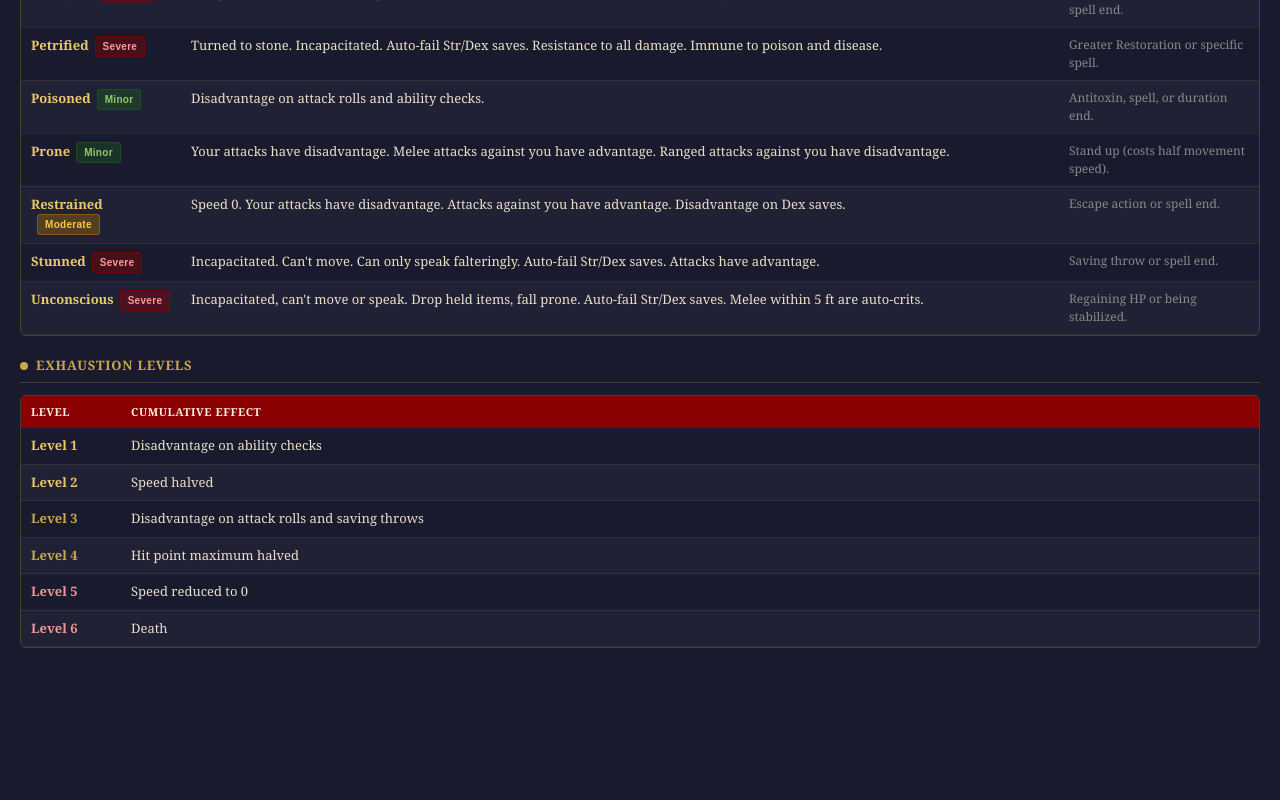
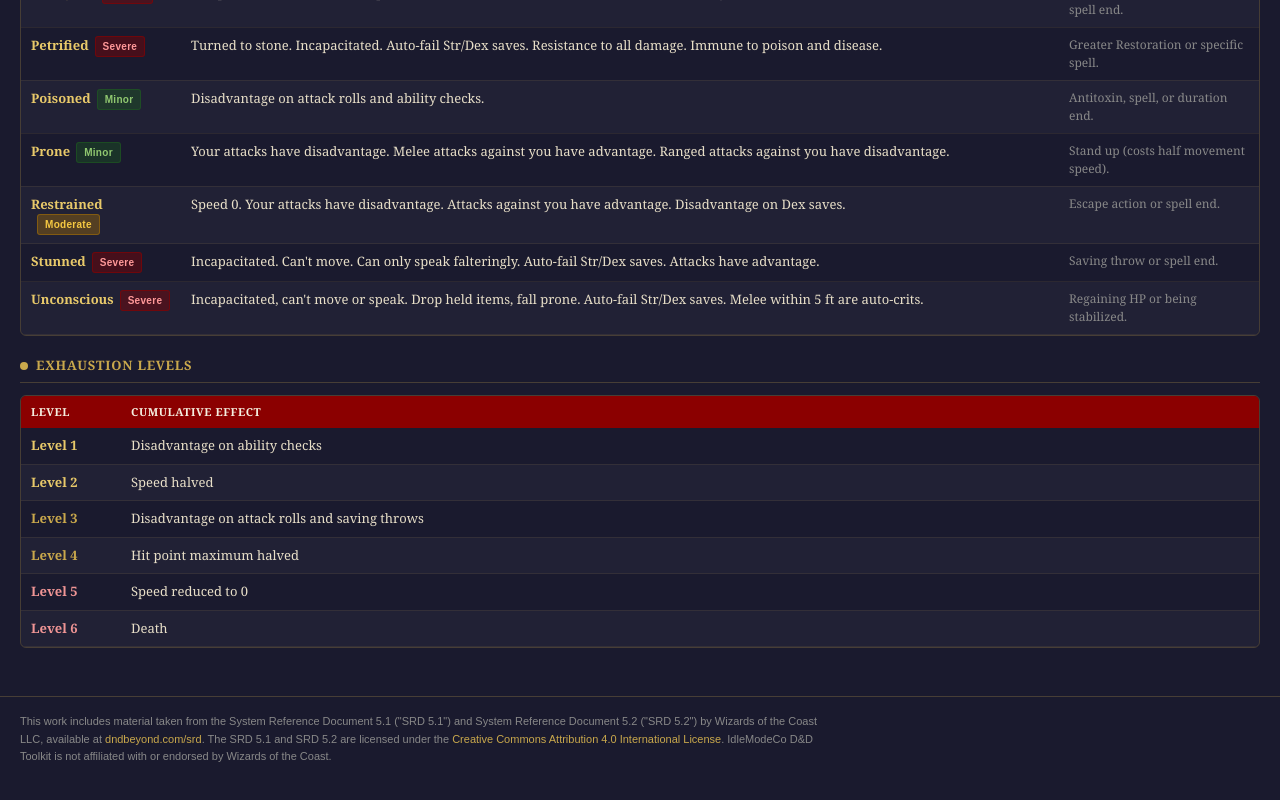
Before and after one commit to sbetting510/idlemode-toolkit, a React (Vite) app: page / in a window 1280 px wide. Shown: the part 718-1518 px from the top of the page. Before the commit the page ends 1414 px from the top, so only its background shows below. Built offline with nearby package versions, Linux system fonts and the light colour scheme.

Commit message:
Add SRD attribution footer — CC-BY-4.0 compliance

```diff
--- a/src/App.jsx
+++ b/src/App.jsx
@@ -409,6 +409,31 @@ export default function App() {
             onClose={() => setShowModal(false)}
           />
         )}
+
+        {/* ── Footer ── */}
+        <footer style={{
+          borderTop: '1px solid var(--border)',
+          padding: '1rem 1.25rem',
+          marginTop: '2rem',
+        }}>
+          <p style={{
+            fontSize: 11,
+            color: 'var(--muted)',
+            fontFamily: 'sans-serif',
+            lineHeight: 1.6,
+            maxWidth: 800,
+          }}>
+            This work includes material taken from the System Reference Document 5.1 ("SRD 5.1") and System Reference Document 5.2 ("SRD 5.2") by Wizards of the Coast LLC, available at{' '}
+            <a href="https://www.dndbeyond.com/srd" target="_blank" rel="noreferrer" style={{ color: 'var(--gold)' }}>
+              dndbeyond.com/srd
+            </a>
+            . The SRD 5.1 and SRD 5.2 are licensed under the{' '}
+            <a href="https://creativecommons.org/licenses/by/4.0/legalcode" target="_blank" rel="noreferrer" style={{ color: 'var(--gold)' }}>
+              Creative Commons Attribution 4.0 International License
+            </a>
+            . IdleModeCo D&D Toolkit is not affiliated with or endorsed by Wizards of the Coast.
+          </p>
+        </footer>
       </div>
     </VersionProvider>
   )
```
